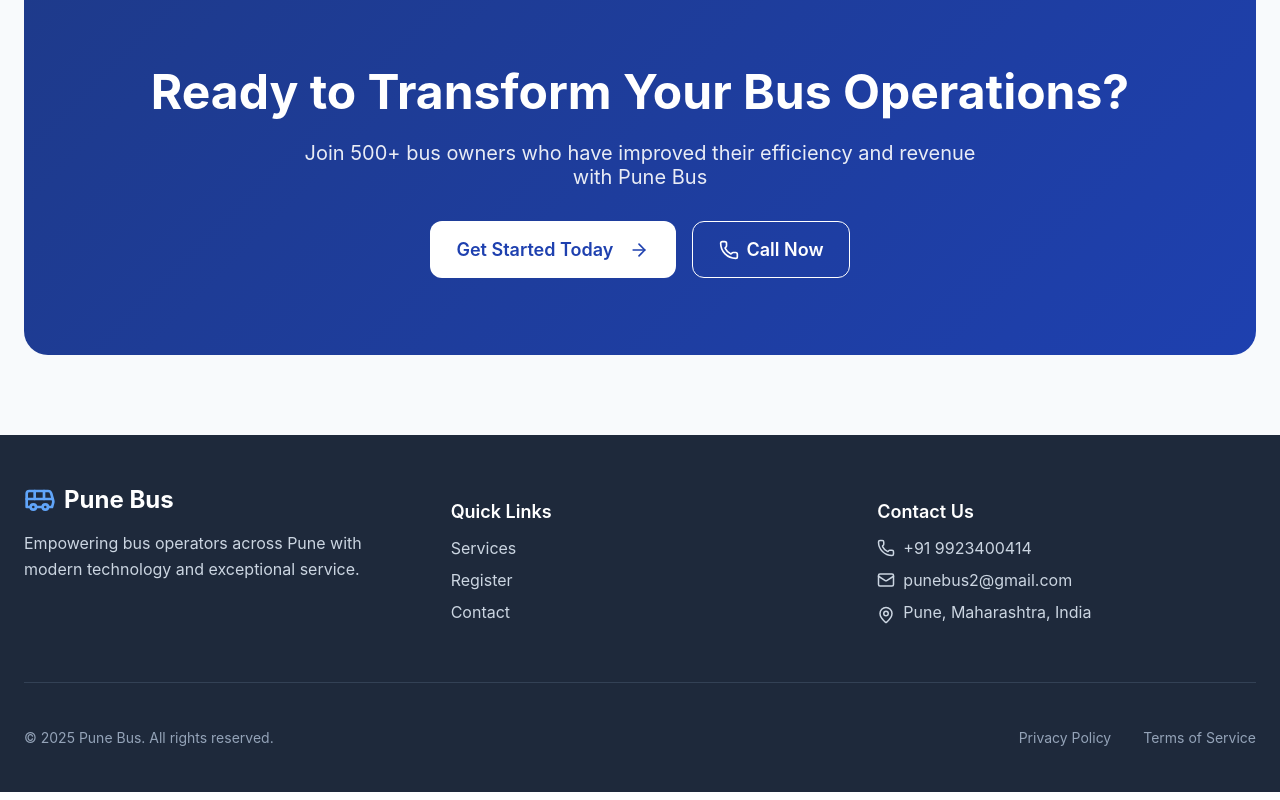
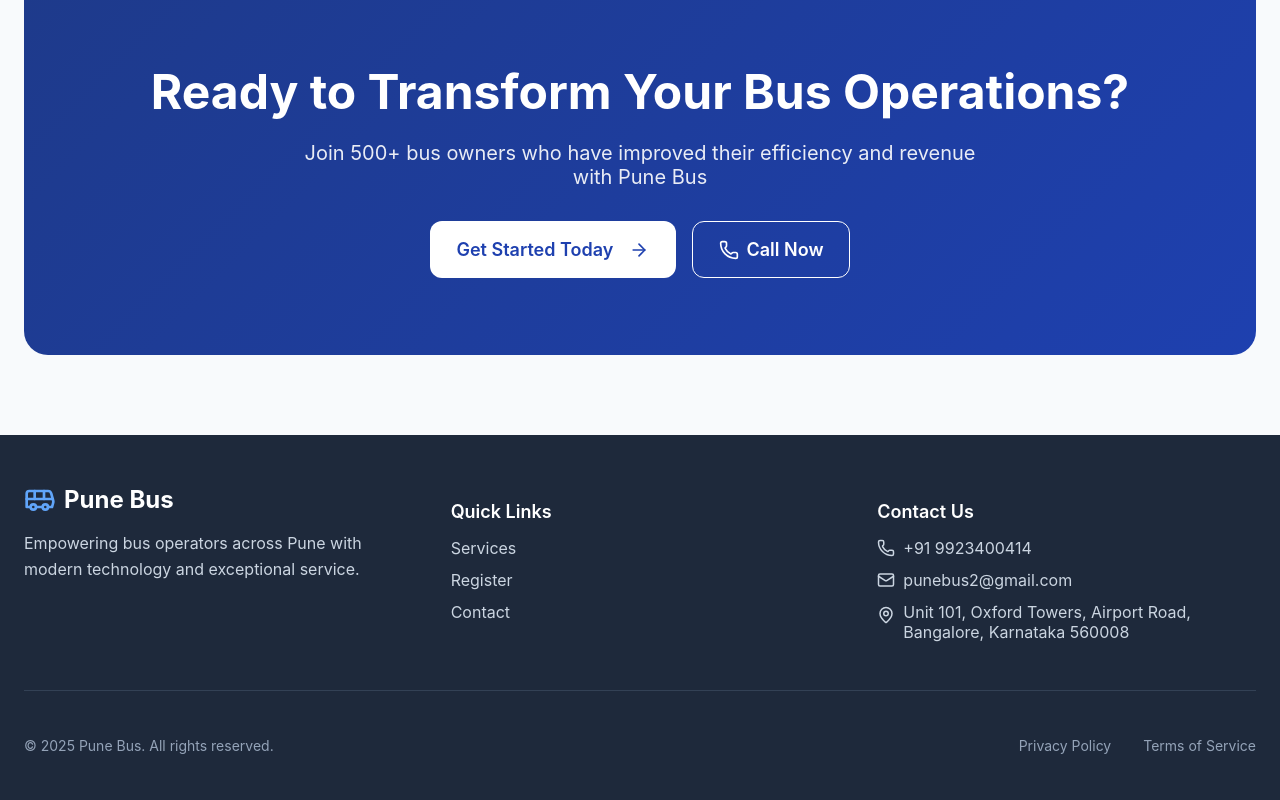
Before and after one commit to prathameshsmule/punebus, a React (Vite) app in the folder Frontend/: page / in a window 1280 px wide. Shown: the part 4618-5418 px from the top of the page. Built offline with nearby package versions, Linux system fonts and the light colour scheme.

Commit message:
Update Footer.jsx

```diff
--- a/Frontend/src/pages/Footer.jsx
+++ b/Frontend/src/pages/Footer.jsx
@@ -144,7 +144,7 @@ export default function Footer() {
                   }}
                   aria-hidden="true"
                 />
-                <span>Pune, Maharashtra, India</span>
+                <span>Unit 101, Oxford Towers, Airport Road, Bangalore, Karnataka 560008</span>
               </div>
             </div>
           </div>
```
